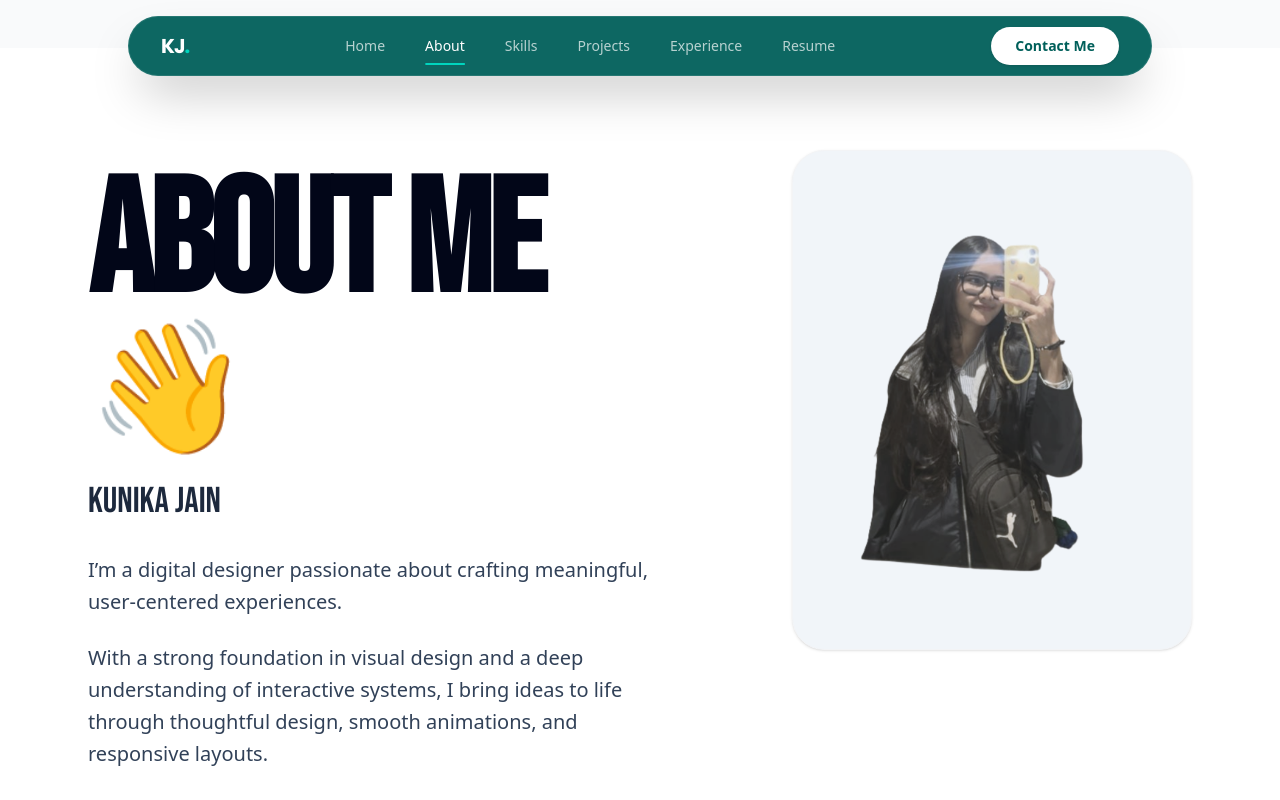
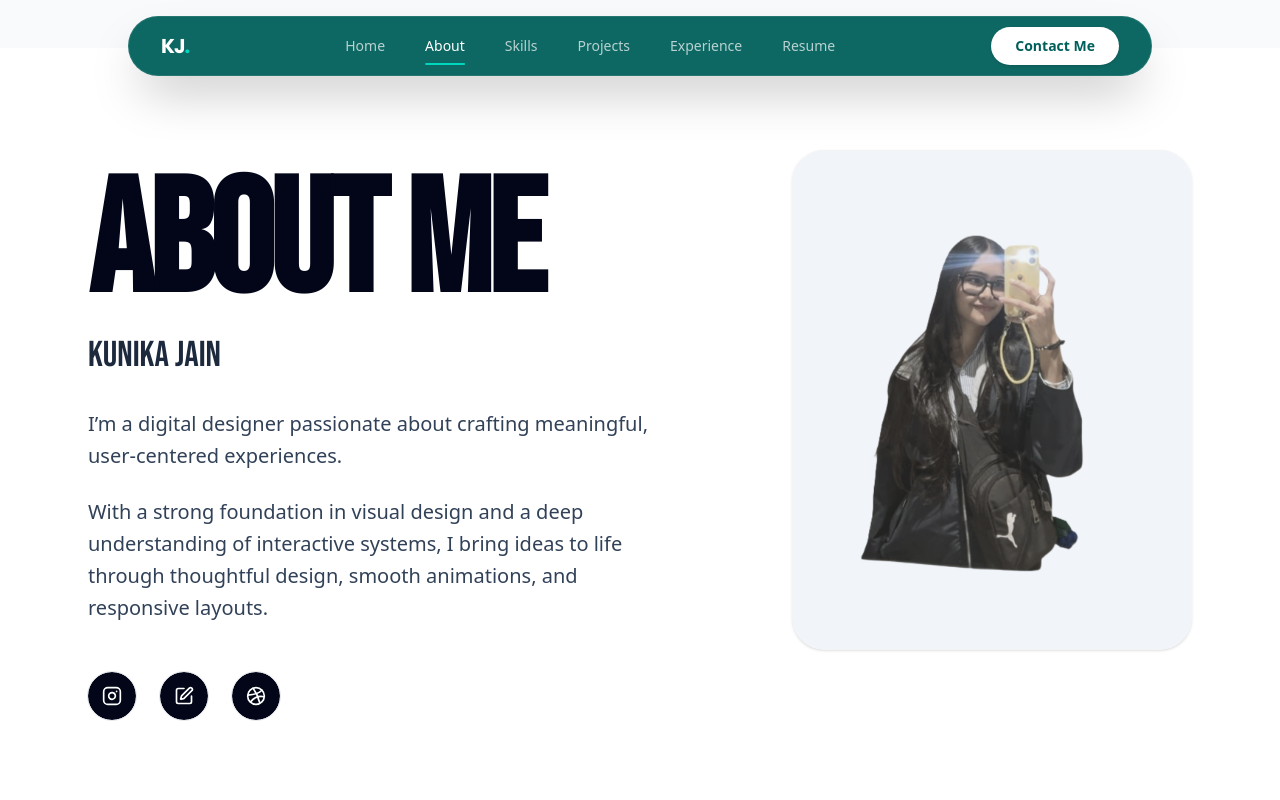
Before and after one commit to kun-ika/porfoliogreen, a Next.js app: page /about in a window 1280 px wide. Shown: the top 800 px of the page. Built offline with nearby package versions, Linux system fonts and the light colour scheme.

Commit message:
Permanently remove waving hand animation from About page heading

```diff
--- a/src/components/About.jsx
+++ b/src/components/About.jsx
@@ -224,22 +224,9 @@ const About = () => {
                             >
                                 <motion.h1
                                     variants={slideUp}
-                                    className="text-[100px] md:text-[140px] lg:text-[160px] leading-[0.85] font-[700] text-slate-950 mb-6 font-[family-name:var(--font-headline)] tracking-tight flex items-center md:items-end flex-wrap gap-4"
+                                    className="text-[100px] md:text-[140px] lg:text-[160px] leading-[0.85] font-[700] text-slate-950 mb-6 font-[family-name:var(--font-headline)] tracking-tight"
                                 >
                                     ABOUT ME
-                                    <motion.span
-                                        animate={{ rotate: [0, 14, -8, 14, -4, 10, 0, 0] }}
-                                        transition={{
-                                            duration: 2.5,
-                                            repeat: Infinity,
-                                            ease: "easeInOut",
-                                            times: [0, 0.1, 0.2, 0.3, 0.4, 0.5, 0.6, 1]
-                                        }}
-                                        className="inline-block origin-bottom-right text-[80px] md:text-[110px] lg:text-[130px] leading-none"
-                                        style={{ transformOrigin: "70% 70%" }}
-                                    >
-                                        👋
-                                    </motion.span>
                                 </motion.h1>
                                 <motion.h2 variants={slideUp} className="text-3xl md:text-4xl font-[400] uppercase text-slate-800 mb-8 font-[family-name:var(--font-headline)]">
                                     KUNIKA JAIN
```
